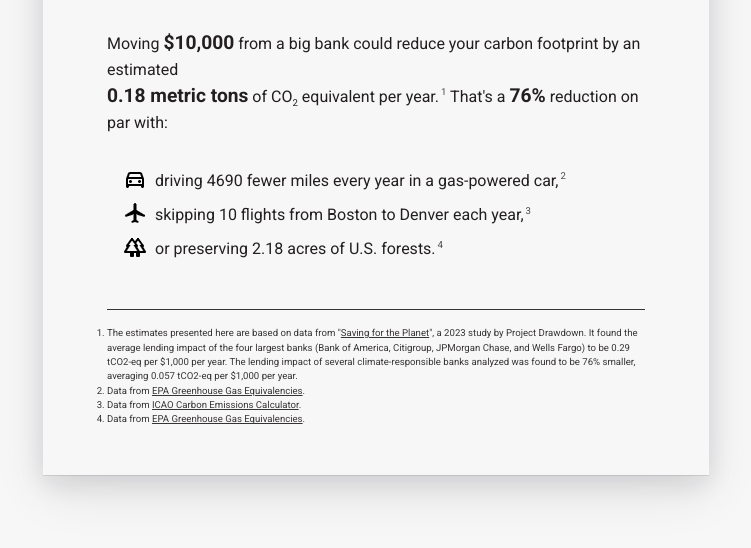
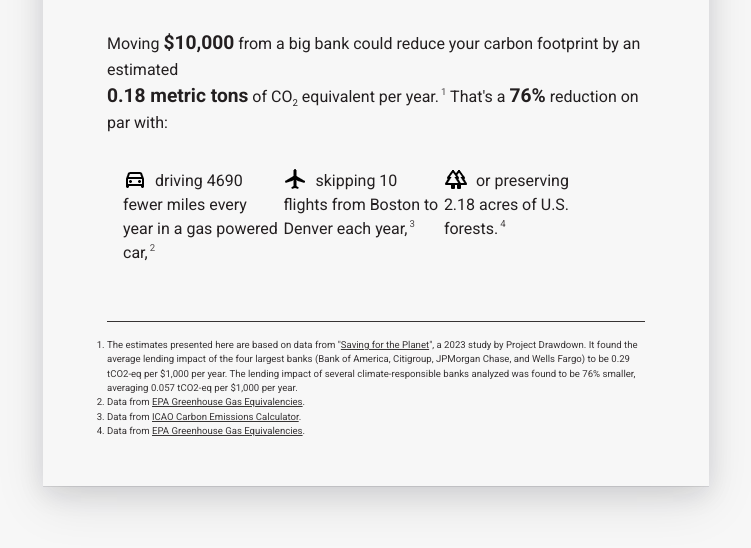
Before and after one commit to tcp13/walden-carbon-calc, a plain HTML site: page index.html in a window 1280 px wide. Shown: the part 232-780 px from the top of the page, without its empty margins (85-836 px from the left). Drawn offline with Linux system fonts and the light colour scheme.

Commit message:
tri-column layout

```diff
--- a/index.html
+++ b/index.html
@@ -45,7 +45,7 @@
 			<div id="results">
 				<p>Moving <span id="deposits">$10,000</span> from a big bank could reduce your carbon footprint by an estimated<br><span id="carbon">0.18 metric tons</span> of CO<sub>2</sub> equivalent per year.<sup>1</sup> That's a <span id="reduction">76%</span> reduction on par with:</p>
 				<ul>
-					<li><img src="car.png" class="icon">driving <span id="miles">4690</span> fewer miles every year in a gas-powered car,<sup>2</sup></li>
+					<li><img src="car.png" class="icon">driving <span id="miles">4690</span> fewer miles every year in a gas powered car,<sup>2</sup></li>
 					<li><img src="plane.png" class="icon">skipping <span id="flights">10</span> flight<span id="flights-plural">s</span> from Boston to Denver each year,<sup>3</sup></li>
 					<li><img src="trees.png" class="icon">or preserving <span id="acres">2.18</span> acres of U.S. forests.<sup>4</sup></li>
 				</ul>
--- a/styles.css
+++ b/styles.css
@@ -67,6 +67,10 @@ header{
     #calc-header{text-align:center !important;}
     #deposits-big{float: none !important;}
     #results{padding:1rem !important;}
+    #results ul li{
+        display:block !important;
+        width:100% !important;
+    }
 }
 
 
@@ -184,6 +188,9 @@ sub{
 }
 #results ul li{
     margin-bottom:0.5rem;
+    display:inline-block;
+    width:30%;
+    vertical-align:top;
 }
 #footnotes{
     font-size:60%;
```
